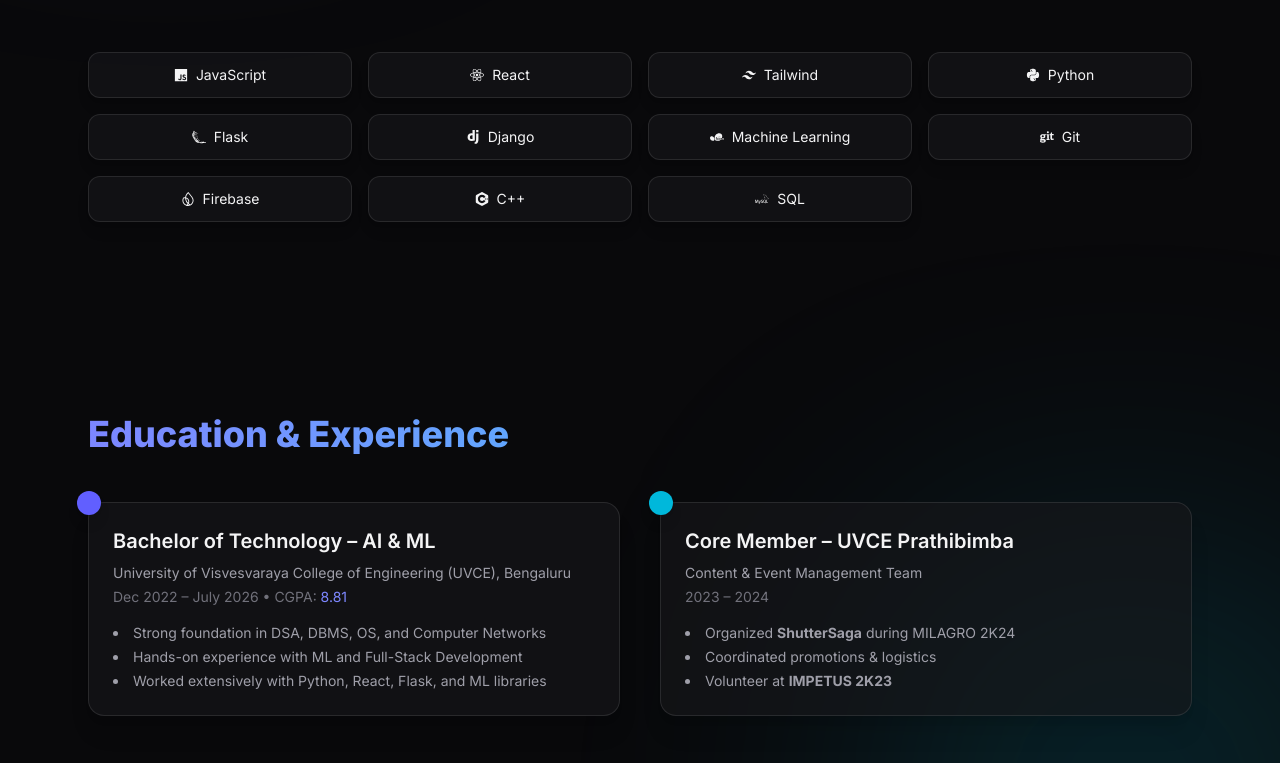
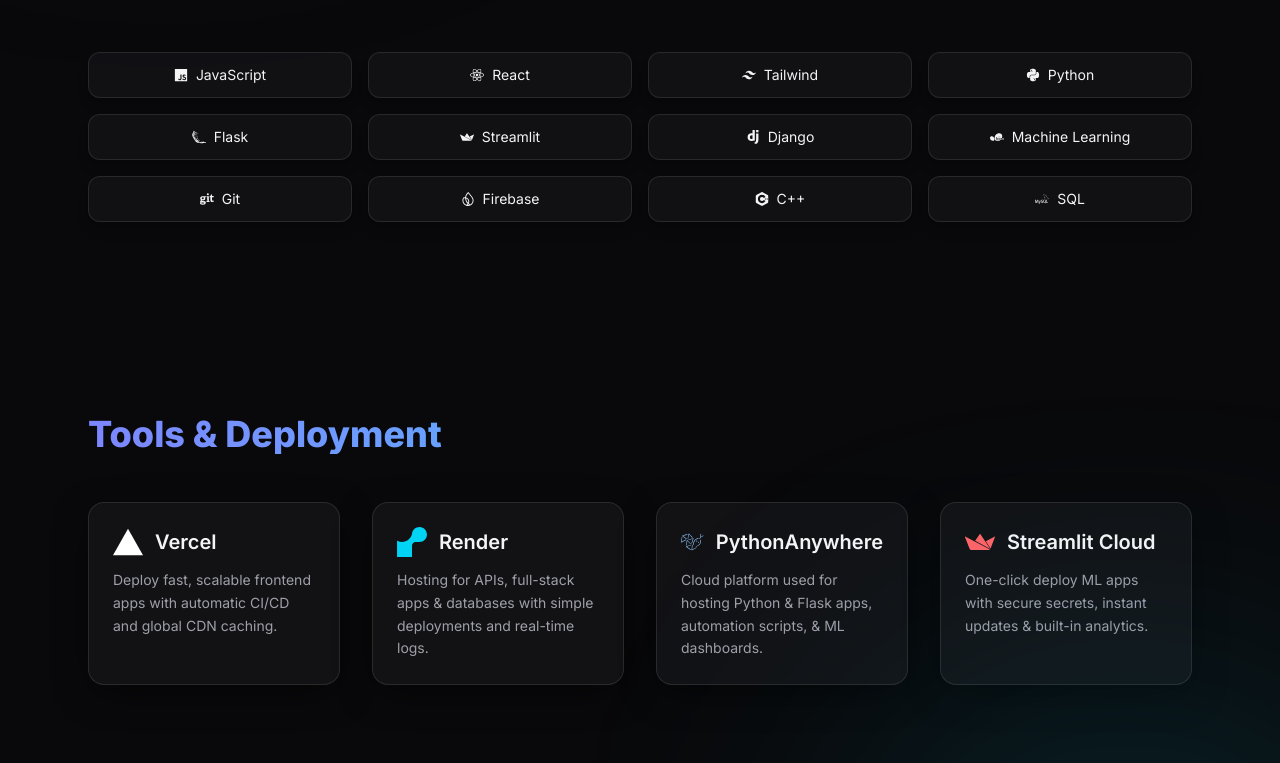
Before and after one commit to Mahadev1729/devPortFolio, a React (Vite) app: page / in a window 1280 px wide. Shown: the part 670-1433 px from the top of the page. Built offline with nearby package versions, Linux system fonts and the light colour scheme.

Commit message:
Add tools and deployment section with Vercel, Render, PythonAnywhere, and Streamlit cards

```diff
--- a/src/components/Portfolio.jsx
+++ b/src/components/Portfolio.jsx
@@ -1,5 +1,7 @@
 import { motion } from "framer-motion";
 import { SiLeetcode, SiHackerrank } from "react-icons/si";
+import { SiVercel, SiRender, SiPythonanywhere } from "react-icons/si";
+import { SiStreamlit } from "react-icons/si";
 import {
   FaGithub,
   FaLinkedin,
@@ -186,6 +188,7 @@
             ["Tailwind", <SiTailwindcss />],
             ["Python", <FaPython />],
             ["Flask", <SiFlask />],
+            ["Streamlit", <SiStreamlit />], // ✅ Added here
             ["Django", <SiDjango />],
             ["Machine Learning", <SiScikitlearn />],
             ["Git", <FaGit />],
@@ -203,6 +206,97 @@
               {name}
             </motion.div>
           ))}
+        </div>
+      </motion.section>
+
+      {/* TOOLS & DEPLOYMENT */}
+      <motion.section
+        id="tools"
+        variants={staggerContainer}
+        initial="hidden"
+        whileInView="visible"
+        viewport={{ once: true }}
+        className="max-w-6xl mx-auto px-6 py-24"
+      >
+        <motion.h2
+          variants={fadeUp}
+          className="text-4xl font-extrabold mb-12 bg-clip-text text-transparent bg-gradient-to-r from-indigo-400 to-cyan-400"
+        >
+          Tools & Deployment
+        </motion.h2>
+
+        <div className="grid md:grid-cols-4 gap-8">
+          {/* VERCEL */}
+          <motion.div
+            variants={fadeUp}
+            whileHover={{ y: -10, scale: 1.04 }}
+            transition={{ type: "spring" }}
+            className="rounded-2xl bg-zinc-900/70 border border-white/10 p-6
+      shadow-[0_10px_40px_-10px_rgba(0,0,0,0.8)] hover:shadow-indigo-500/30"
+          >
+            <div className="flex items-center gap-3 mb-3">
+              <SiVercel className="text-3xl text-white" />
+              <h3 className="text-xl font-semibold">Vercel</h3>
+            </div>
+            <p className="text-sm text-zinc-400 leading-relaxed">
+              Deploy fast, scalable frontend apps with automatic CI/CD and
+              global CDN caching.
+            </p>
+          </motion.div>
+
+          {/* RENDER */}
+          <motion.div
+            variants={fadeUp}
+            whileHover={{ y: -10, scale: 1.04 }}
+            transition={{ type: "spring" }}
+            className="rounded-2xl bg-zinc-900/70 border border-white/10 p-6
+      shadow-[0_10px_40px_-10px_rgba(0,0,0,0.8)] hover:shadow-indigo-500/30"
+          >
+            <div className="flex items-center gap-3 mb-3">
+              <SiRender className="text-3xl text-cyan-400" />
+              <h3 className="text-xl font-semibold">Render</h3>
+            </div>
+            <p className="text-sm text-zinc-400 leading-relaxed">
+              Hosting for APIs, full-stack apps & databases with simple
+              deployments and real-time logs.
+            </p>
+          </motion.div>
+
+          {/* PYTHONANYWHERE */}
+          <motion.div
+            variants={fadeUp}
+            whileHover={{ y: -10, scale: 1.04 }}
+            transition={{ type: "spring" }}
+            className="rounded-2xl bg-zinc-900/70 border border-white/10 p-6
+      shadow-[0_10px_40px_-10px_rgba(0,0,0,0.8)] hover:shadow-indigo-500/30"
+          >
+            <div className="flex items-center gap-3 mb-3">
+              <SiPythonanywhere className="text-3xl text-blue-300" />
+              <h3 className="text-xl font-semibold">PythonAnywhere</h3>
+            </div>
+            <p className="text-sm text-zinc-400 leading-relaxed">
+              Cloud platform used for hosting Python & Flask apps, automation
+              scripts, & ML dashboards.
+            </p>
+          </motion.div>
+
+          {/* STREAMLIT CLOUD — NEW CARD */}
+          <motion.div
+            variants={fadeUp}
+            whileHover={{ y: -10, scale: 1.04 }}
+            transition={{ type: "spring" }}
+            className="rounded-2xl bg-zinc-900/70 border border-white/10 p-6
+      shadow-[0_10px_40px_-10px_rgba(0,0,0,0.8)] hover:shadow-indigo-500/30"
+          >
+            <div className="flex items-center gap-3 mb-3">
+              <SiStreamlit className="text-3xl text-red-400" />
+              <h3 className="text-xl font-semibold">Streamlit Cloud</h3>
+            </div>
+            <p className="text-sm text-zinc-400 leading-relaxed">
+              One-click deploy ML apps with secure secrets, instant updates &
+              built-in analytics.
+            </p>
+          </motion.div>
         </div>
       </motion.section>
 
@@ -598,8 +692,6 @@
 
       {/* FOOTER */}
       <footer className="py-16 text-center border-t border-white/10">
-
-
         <p className="text-xs text-zinc-500">© 2025 Mahadev Chidanand Athani</p>
       </footer>
     </div>
```
